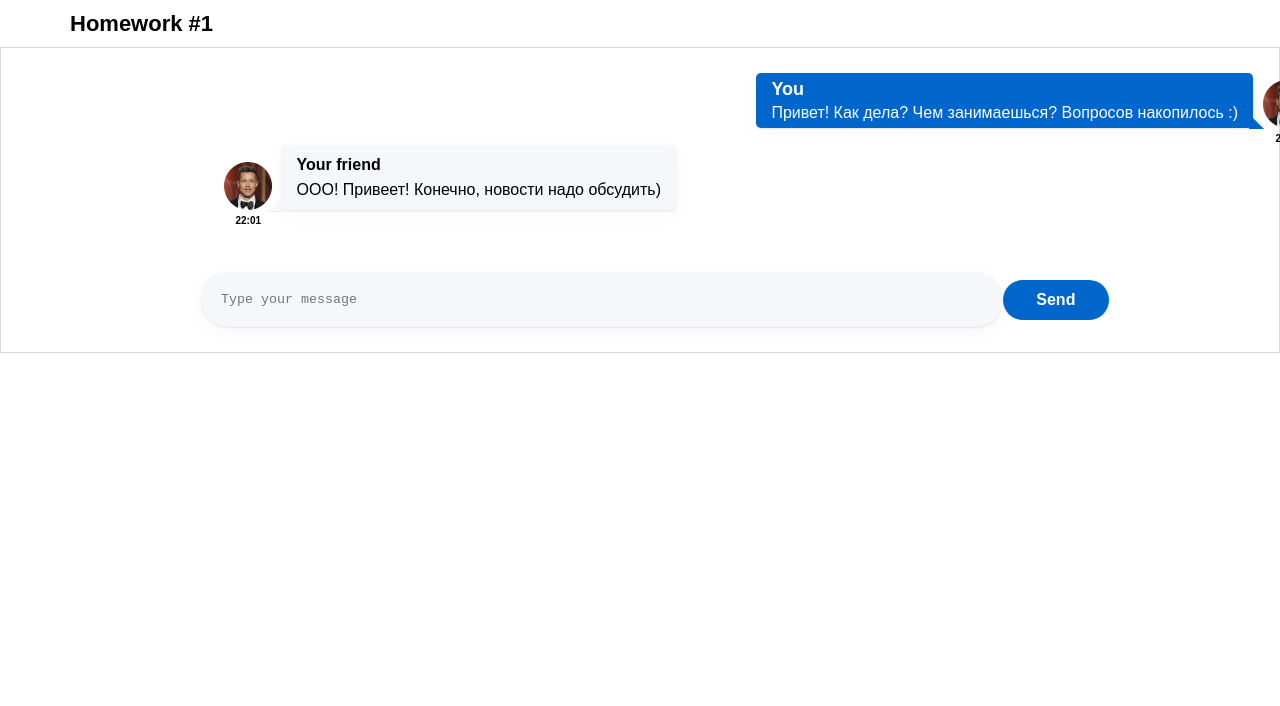
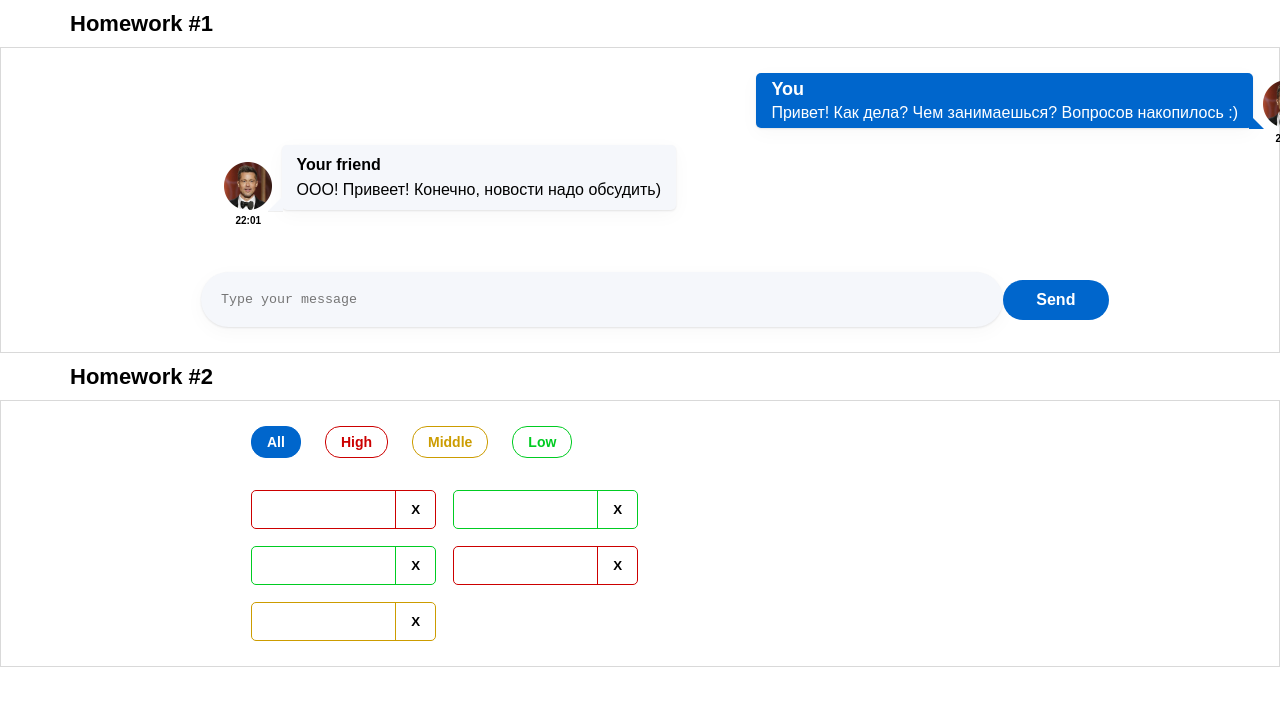
Before and after one commit to MaximChizhevskiy/hws2-master, a React (Create React App) app: page / in a window 1280 px wide. Shown: the top 706 px of the page. Built offline with nearby package versions, Linux system fonts and the light colour scheme.

Commit message:
hw2 is done

```diff
--- a/src/s1-main/App.tsx
+++ b/src/s1-main/App.tsx
@@ -1,13 +1,14 @@
 import React from 'react'
 import s from './App.module.css'
 import HW1 from '../s2-homeworks/hw01/HW1'
+import HW2 from "../s2-homeworks/hw02/HW2";
 
 function App() {
     return (
         <div className={s.App}>
             <HW1/>
             {/*раскомментировать по ходу выполнения*/}
-            {/*<HW2/>*/}
+            <HW2/>
             {/*<HW3/>*/}
             {/*<HW4/>*/}
 
--- a/src/s2-homeworks/hw02/HW2.tsx
+++ b/src/s2-homeworks/hw02/HW2.tsx
@@ -17,16 +17,16 @@
 * */
 
 // types
-export type AffairPriorityType = any // need to fix any
+export type AffairPriorityType = 'high' | 'middle' | 'low'
 export type AffairType = {
-    _id: any // need to fix any
-    name: any // need to fix any
+    _id: number
+    name: string
     priority: AffairPriorityType
 }
 export type FilterType = 'all' | AffairPriorityType
 
 // constants
-const defaultAffairs: any = [ // need to fix any
+const defaultAffairs: AffairType[] = [ // need to fix any
     {_id: 1, name: 'React', priority: 'high'}, // студенты могут изменить содержимое name и количество элементов в массиве, ...priority не менять!
     {_id: 2, name: 'anime', priority: 'low'},
     {_id: 3, name: 'games', priority: 'low'},
@@ -35,23 +35,25 @@
 ]
 
 // pure helper functions
-export const filterAffairs = (affairs: any, filter: any): any => { // need to fix any
-
-
-    return affairs // need to fix
+export const filterAffairs = (affairs: AffairType[], filter: FilterType): AffairType[] => { // need to fix any
+    if (filter === 'all') {
+        return affairs;
+    }
+    return affairs.filter(a => a.priority === filter);
 }
-export const deleteAffair = (affairs: any, _id: any): any => { // need to fix any
-
-    return affairs // need to fix
+export const deleteAffair = (affairs: AffairType[], _id: number): AffairType[] => { // need to fix any
+    return affairs.filter(af => af._id !== _id) // need to fix
 }
 
 function HW2() {
-    const [affairs, setAffairs] = useState<any>(defaultAffairs) // need to fix any
+    const [affairs, setAffairs] = useState<AffairType[]>(defaultAffairs) // need to fix any
     const [filter, setFilter] = useState<FilterType>('all')
 
     const filteredAffairs = filterAffairs(affairs, filter)
-    const deleteAffairCallback = (_id: any) => { // need to fix any
+    const deleteAffairCallback = (_id: number) => { // need to fix any
         // need to fix
+        setAffairs(deleteAffair(affairs, _id))
+
     }
 
     return (
--- a/src/s2-homeworks/hw02/affairs/Affairs.module.css
+++ b/src/s2-homeworks/hw02/affairs/Affairs.module.css
@@ -2,6 +2,7 @@
     display: flex;
     gap: 24px;
     margin-bottom: 32px;
+    margin-left: 250px;
 }
 
 .all {
@@ -52,4 +53,5 @@
     gap: 17px;
     flex-wrap: wrap;
     max-width: 450px;
+    margin-left: 250px;
 }
--- a/src/s2-homeworks/hw02/affairs/Affairs.tsx
+++ b/src/s2-homeworks/hw02/affairs/Affairs.tsx
@@ -4,24 +4,28 @@
 import s from './Affairs.module.css'
 
 type AffairsPropsType = {
-    data: any // need to fix any
-    setFilter: any
-    deleteAffairCallback: any
+    data: AffairType[] // need to fix any
+    setFilter: (filter: FilterType) => void
+    deleteAffairCallback: (_id:number) => void
     filter: FilterType
 }
 
 function Affairs(props: AffairsPropsType) {
     const setAll = () => {
         // need to fix
+        props.setFilter("all")
     }
     const setHigh = () => {
         // need to fix
+        props.setFilter("high")
     }
     const setMiddle = () => {
         // need to fix
+        props.setFilter("middle")
     }
     const setLow = () => {
         // need to fix
+        props.setFilter("low")
     }
 
     const cnAll = s.button + ' ' + s.all + (props.filter === 'all' ? ' ' + s.active : '')
--- a/src/s2-homeworks/hw02/affairs/affair/Affair.tsx
+++ b/src/s2-homeworks/hw02/affairs/affair/Affair.tsx
@@ -1,17 +1,19 @@
 import React from 'react'
-import { AffairType } from '../../HW2'
+import {AffairType, deleteAffair} from '../../HW2'
 import s from './Affair.module.css'
 import s2 from '../Affairs.module.css'
+import affairs from "../Affairs";
 
 type AffairPropsType = {
     // key не нужно типизировать
     affair: AffairType
-    deleteAffairCallback: any // need to fix any
+    deleteAffairCallback: (_id:number) => void // need to fix any
 }
 
 function Affair(props: AffairPropsType) {
     const deleteCallback = () => {
         // need to fix
+        props.deleteAffairCallback(props.affair._id)
     }
 
     const nameClass = s.name + ' ' + s2[props.affair.priority]
@@ -35,8 +37,7 @@
             <button
                 id={'hw2-button-delete-' + props.affair._id}
                 className={buttonClass}
-                // need to fix
-
+                onClick={deleteCallback}
             >
                 {/*текст кнопки могут изменить студенты*/}
                 X
```
Also changed, not shown: 1 other file (tests, documents, lock files or other folders).
